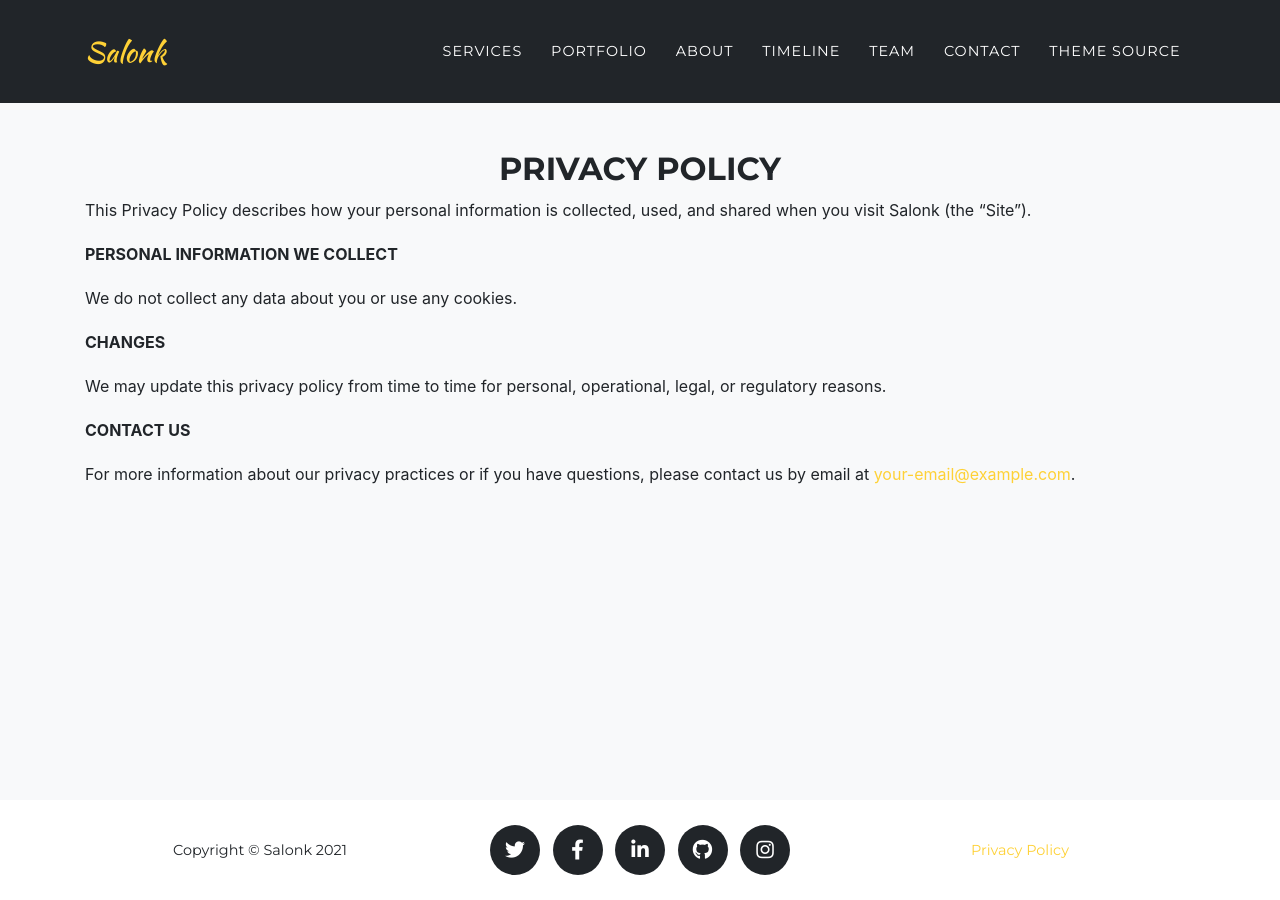
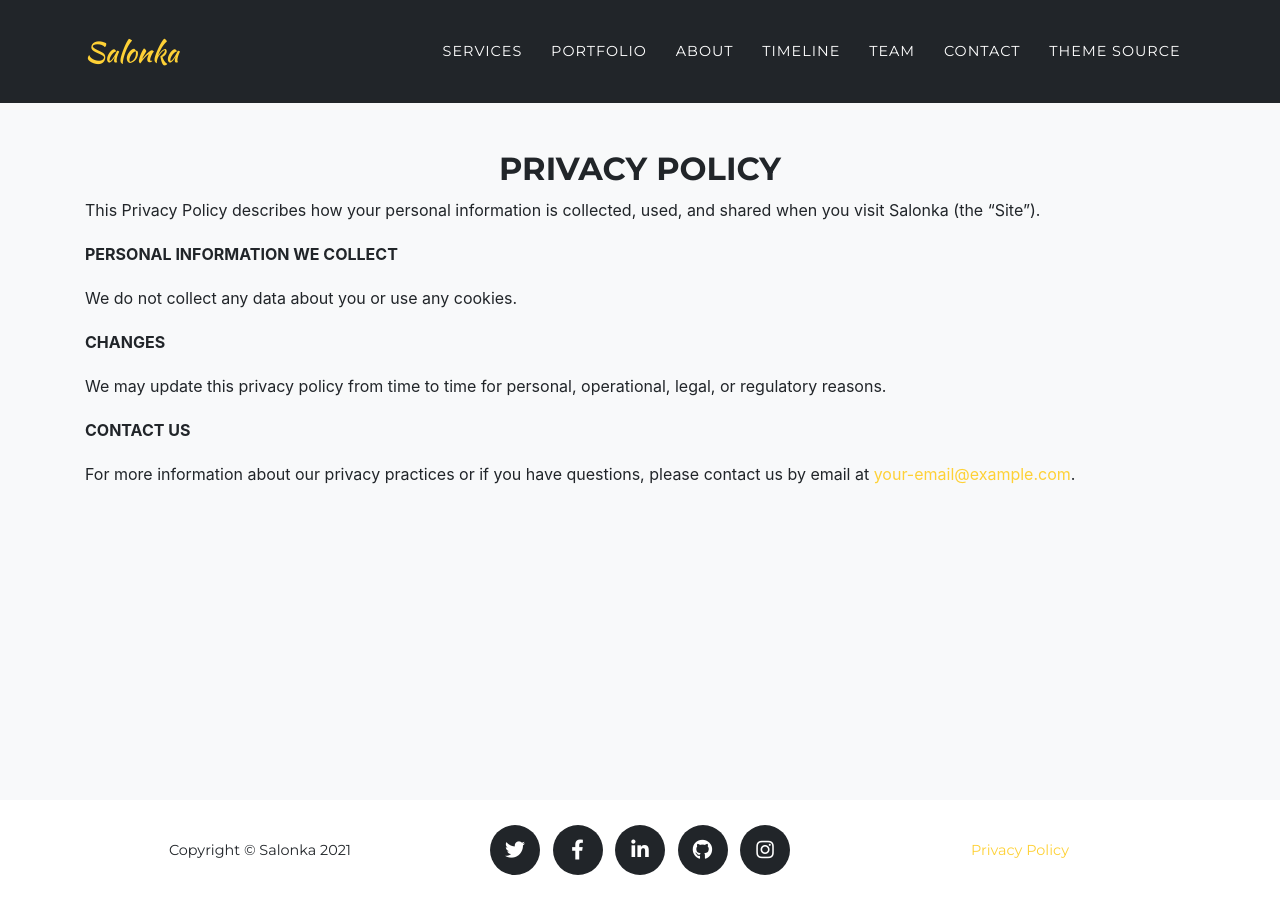
Before and after one commit to stackbit-projects/salonka-084cf, a Jekyll site: the page built from legal.md, in a window 1280 px wide. Built offline with Jekyll 4.4.1, drawn with Linux system fonts in a browser that asks for light colours; some web fonts are replaced.

Commit message:
_config.yml: changed

```diff
--- a/_config.yml
+++ b/_config.yml
@@ -1,7 +1,7 @@
 theme: jekyll-agency
 url: ''
 baseurl: ''
-title: Salonk
+title: Salonka
 email: your-email@example.com
 description: Site description
 author: Wojciech Sobczyk
```
